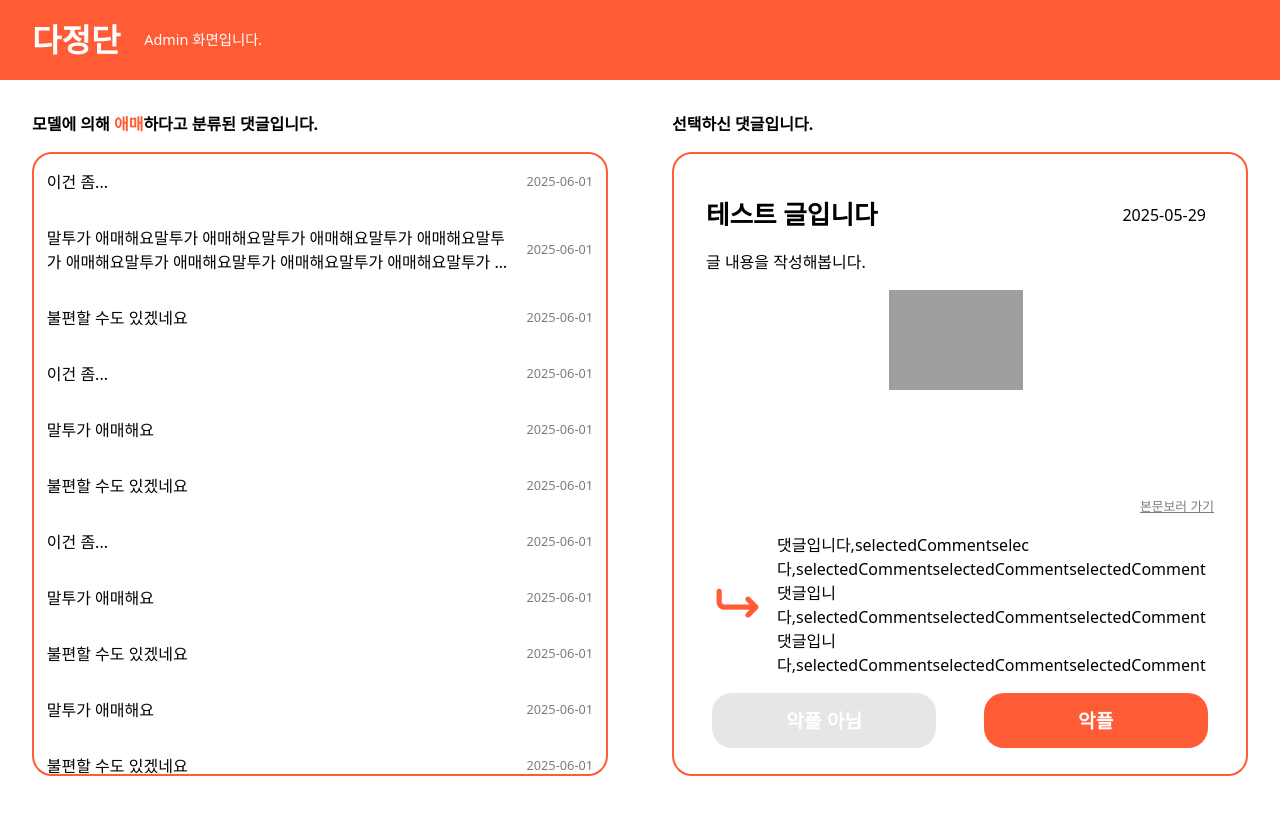
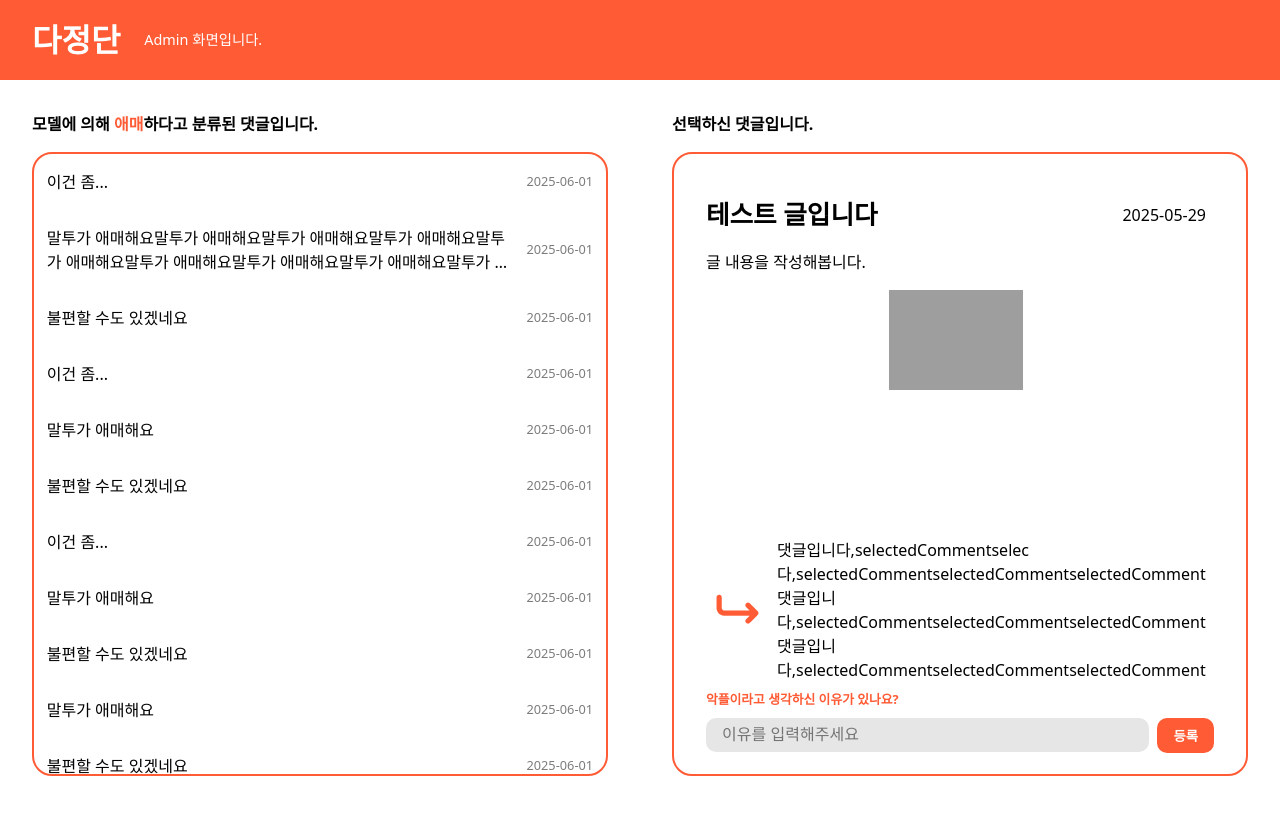
Before and after one commit to Dajeong-chae/Dajeongchae_Admin_Front, a Vue app: page / in a window 1280 px wide. Both pictures are taken after a click on the button "악플". Shown: the top 814 px of the page. Built offline with nearby package versions, Linux system fonts and the light colour scheme; grey boxes are pictures that could not be loaded.

Commit message:
feat: 이유 작성 input 추가

```diff
--- a/src/components/CommentDetail.vue
+++ b/src/components/CommentDetail.vue
@@ -1,16 +1,37 @@
 <script setup lang="ts">
 import PostDetail from "./PostDetail.vue";
 import MessageLine from "./MessageLine.vue";
+import { ref } from "vue";
+
+const showReasonInput = ref(false); // 악플 버튼 클릭 여부
+const isSubmitted = ref(false); // 등록 버튼 클릭 여부
+const reason = ref(""); // 악플 사유
 
 const selectedComment =
   "댓글입니다,selectedCommentselec다,selectedCommentselectedCommentselectedComment댓글입니다,selectedCommentselectedCommentselectedComment댓글입니다,selectedCommentselectedCommentselectedComment";
-const selectedPost = {
+
+const selectedPost = ref({
   id: 1,
   title: "테스트 글입니다",
   content: "글 내용을 작성해봅니다.",
   image_url: "https://ifh.cc/g/y0c5dR.jpg",
   created_at: "2025-05-29",
-};
+});
+
+// 악플 > 등록 함수
+function handleSubmit() {
+  if (reason.value.trim()) {
+    isSubmitted.value = true;
+    showReasonInput.value = false;
+  } else {
+    alert("이유를 입력해주세요.");
+  }
+}
+
+// 악플 아님 함수
+function handleNoClick() {
+  selectedPost.value = null;
+}
 </script>
 
 <template>
@@ -19,28 +40,49 @@ const selectedPost = {
   </div>
 
   <div class="comment-detail">
-    <template v-if="selectedPost">
+    <template v-if="isSubmitted">
+      <MessageLine message="등록되었습니다." />
+    </template>
+
+    <template v-else-if="selectedPost">
       <!-- 게시글 -->
       <div class="post-scroll">
         <PostDetail :post="selectedPost" />
       </div>
 
       <!-- 댓글 및 판단 -->
-      <div class="goto-post">
-        <p>본문보러 가기</p>
-      </div>
       <div class="comment-wrapper">
         <div class="comment">
           <img src="../assets/comment.png" />
           <p>{{ selectedComment }}</p>
         </div>
-        <div class="button-wrapper">
-          <button class="no-button">악플 아님</button>
-          <button class="yes-button">악플</button>
+
+        <!-- 버튼 -->
+        <div v-if="!showReasonInput" class="button-wrapper">
+          <button class="no-button" @click="handleNoClick">악플 아님</button>
+          <button class="yes-button" @click="showReasonInput = true">
+            악플
+          </button>
+        </div>
+
+        <!-- 이유 입력 -->
+        <div v-else class="reason-box">
+          <p class="reason-label">악플이라고 생각하신 이유가 있나요?</p>
+          <div class="reason-input-wrapper">
+            <input
+              v-model="reason"
+              placeholder="이유를 입력해주세요"
+              class="reason-input"
+            />
+            <button class="submit-button" @click="handleSubmit">등록</button>
+          </div>
         </div>
       </div>
     </template>
-    <MessageLine v-else message="댓글을 선택해주세요." />
+
+    <template v-else>
+      <MessageLine message="댓글을 선택해주세요." />
+    </template>
   </div>
 </template>
 
@@ -108,7 +150,7 @@ const selectedPost = {
 
 .no-button,
 .yes-button {
-  width: 44%;
+  height: 50px;
   aspect-ratio: 4;
   border: none;
   color: white;
@@ -135,4 +177,49 @@ const selectedPost = {
 .yes-button:hover {
   background-color: #e04d29;
 }
+
+.reason-box {
+  height: 50px; /* 버튼과 동일한 높이 */
+  display: flex;
+  flex-direction: column;
+  justify-content: center;
+  padding-bottom: 20px;
+}
+
+.reason-label {
+  color: #ff5b35;
+  font-size: 0.8rem;
+  font-weight: bold;
+  margin-bottom: 0.5rem;
+}
+
+.reason-input-wrapper {
+  display: flex;
+  align-items: center;
+}
+
+.reason-input {
+  flex: 1;
+  background-color: #e6e6e6;
+  border: none;
+  border-radius: 10px;
+  outline: none;
+  padding: 0.5rem 1rem;
+  font-size: 1rem;
+}
+
+.submit-button {
+  background-color: #ff5b35;
+  color: white;
+  font-weight: bold;
+  border: none;
+  border-radius: 10px;
+  padding: 0.5rem 1rem;
+  margin-left: 0.5rem;
+  cursor: pointer;
+}
+
+.submit-button:hover {
+  background-color: #e04d29;
+}
 </style>
--- a/src/components/CommentItem.vue
+++ b/src/components/CommentItem.vue
@@ -20,7 +20,7 @@ defineProps<{
 }
 
 .comment-item:hover {
-  background-color: rgba(255, 130, 46, 0.5);
+  background-color: rgba(255, 149, 53, 0.5);
   cursor: pointer;
 }
 
```
